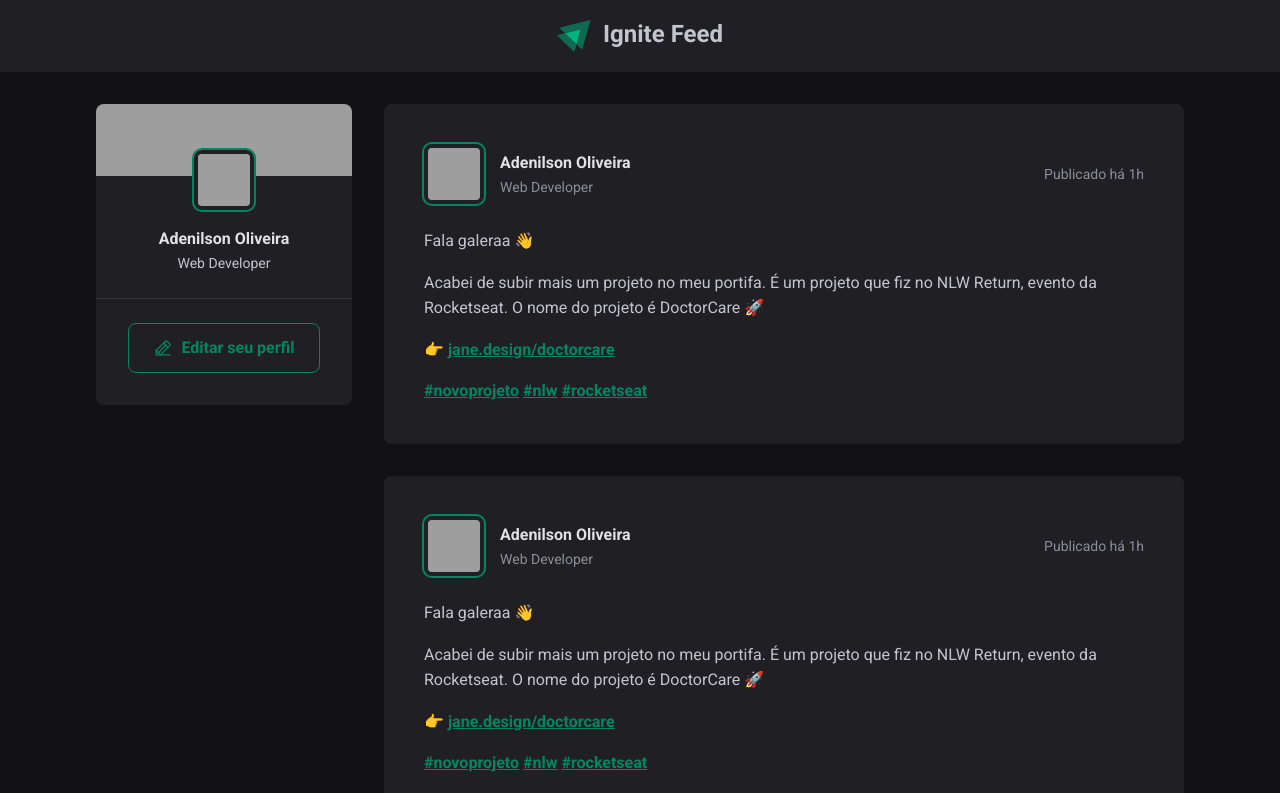
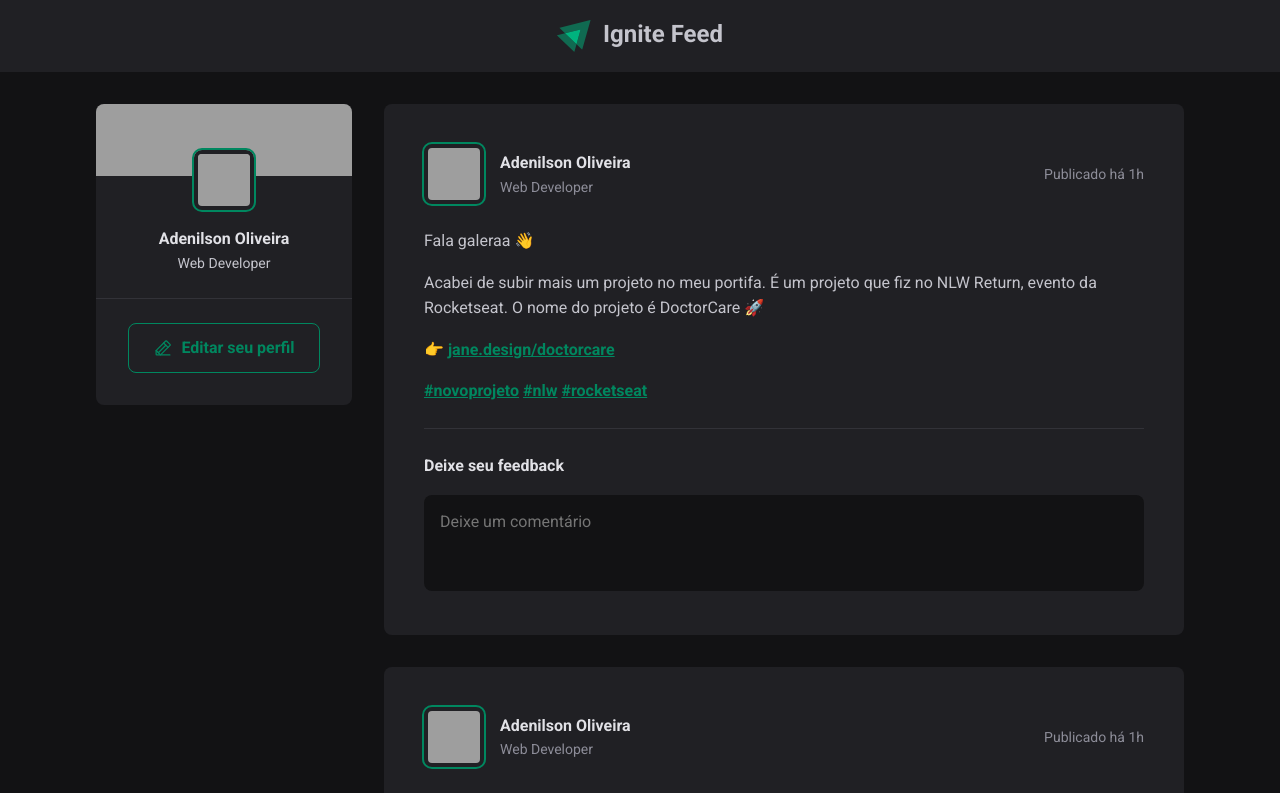
Before and after one commit to Adenilson-Oliveira/ignite-feed, a React (Vite) app: page / in a window 1280 px wide. Shown: the top 793 px of the page. Built offline with nearby package versions, Linux system fonts and the light colour scheme; grey boxes are pictures that could not be loaded.

Commit message:
formulario de comentários concluido parte estrutura e visual

```diff
--- a/src/components/Post.jsx
+++ b/src/components/Post.jsx
@@ -17,19 +17,28 @@
 
       <div className={styles.content}>
         <p>Fala galeraa 👋</p>
-
         <p>
           Acabei de subir mais um projeto no meu portifa. É um projeto que fiz  no NLW Return, evento da Rocketseat. O nome do projeto é DoctorCare 🚀
         </p>
-
         <p>👉{' '}<a href="">jane.design/doctorcare</a></p>
-
         <p>
           <a href="">#novoprojeto</a>{' '}
           <a href="">#nlw</a>{' '}
           <a href="">#rocketseat</a>
         </p>
       </div>
+
+      <form className={styles.commentForm}>
+        <strong>Deixe seu feedback</strong>
+        <textarea
+          placeholder='Deixe um comentário'
+        />
+
+        <footer>
+          <button type='submit'>Publicar</button>
+        </footer>
+
+      </form>
     </article>
   )
 }
--- a/src/components/Post.module.css
+++ b/src/components/Post.module.css
@@ -62,10 +62,6 @@
   line-height: 1.6;
 }
 
-
-
-
-
 .avatar {
   width: calc( 3rem + 12px);
   height: calc( 3rem + 12px);
@@ -73,3 +69,54 @@
   border: 4px solid var(--gray-800);
   outline: 2px solid var(--green-500);
 }
+
+.commentForm {
+  width: 100%;
+  margin-top: 1.5rem;
+  padding-top: 1.5rem;
+  border-top: 1px solid var(--gray-600);
+}
+
+.commentForm > strong {
+  line-height: 1.6;
+  color: var(--gray-100)
+}
+
+.commentForm textarea {
+  width: 100%;
+  background-color: var(--gray-900);
+  border: 0;
+  resize: none;
+  height: 6rem;
+  padding: 1rem;
+  border-radius: 8px;
+  color: var(--gray-100);
+  line-height: 1.4;
+  margin-top: 1rem;
+}
+
+.commentForm footer {
+  visibility: hidden;
+  max-height: 0;
+}
+
+.commentForm:focus-within footer {
+  visibility: visible;
+  max-height: none;
+}
+
+.commentForm button[type=submit] {
+  padding: 1rem 1.5rem;
+  margin-top: 1rem;
+  border-radius: 8px;
+  border:0;
+  background: var(--green-500);
+  color: var(--white);
+  font-weight: bold;
+  cursor: pointer;
+  transition: 0.1s;
+}
+
+.commentForm button[type=submit]:hover {
+  background: var(--green-300);
+}
--- a/src/global.css
+++ b/src/global.css
@@ -13,6 +13,10 @@
   --green-500: #00875f;
 }
 
+:focus {
+  outline: transparent;
+  box-shadow: 0 0 0 2px var(--green-500);
+}
 
 * {
   margin: 0;
```
